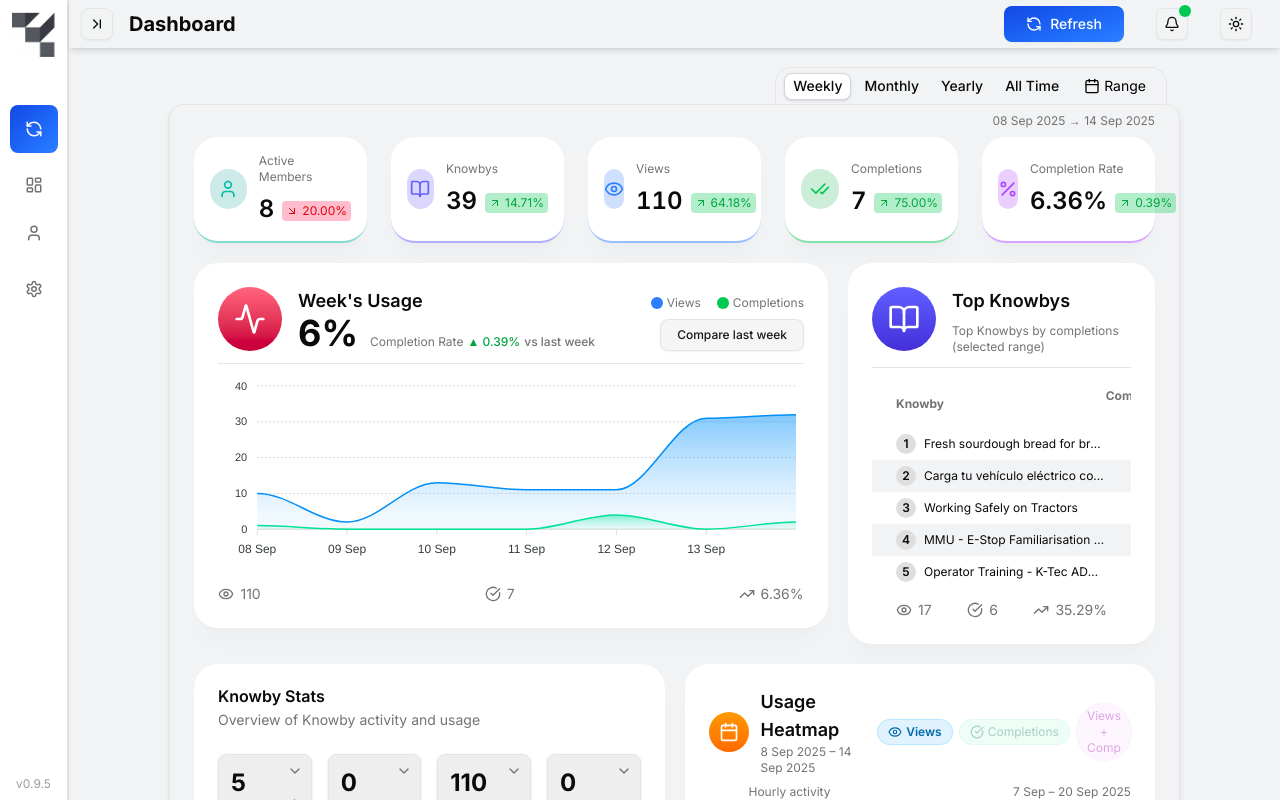
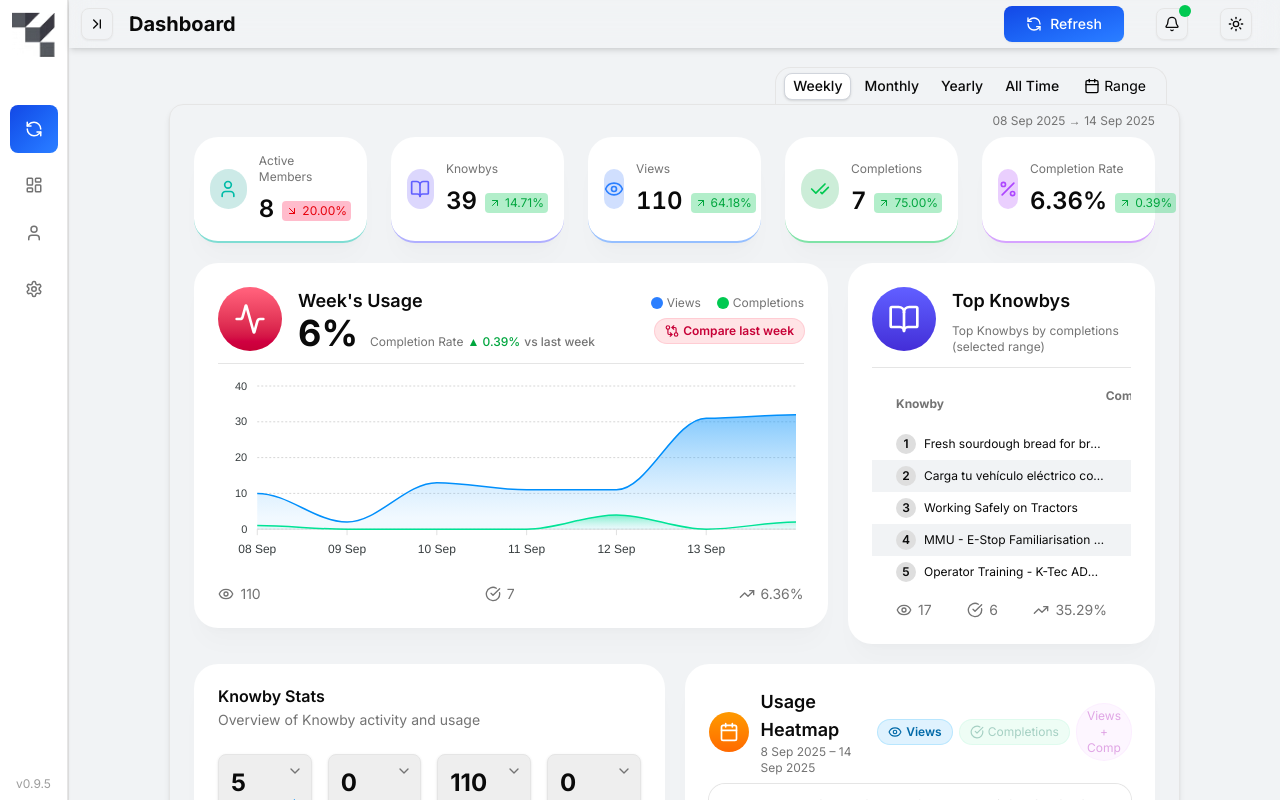
Before and after one commit to GladWrap85/NextJS-Knowby-Dashboard, a Next.js app: page / in a window 1280 px wide. Built offline with nearby package versions, Linux system fonts and the light colour scheme.

Commit message:
fix for weekly heatmap view + matching button for line plot compare

```diff
--- a/components/Cards/TodaysUsageCard.tsx
+++ b/components/Cards/TodaysUsageCard.tsx
@@ -7,7 +7,7 @@
 import { useEffect, useState, useMemo } from "react";
 import { Card, CardContent, CardFooter } from "@/components/ui/card";
 import { useDarkMode } from "@/components/NivoWrapper";
-import { Eye, CheckCircle, TrendingUp, Activity } from "lucide-react";
+import { Eye, CheckCircle, TrendingUp, Activity, LucideGitCompareArrows } from "lucide-react";
 import {
   Tooltip,
   TooltipContent,
@@ -574,14 +574,15 @@ export default function TodaysUsageCard({ selectedDateRange }: TodaysUsageCardPr
               </div>
             </div>
 
-            <Button
-              type="button" variant={"secondary"}
+            <button
               onClick={() => setShowCompare(v => !v)}
-              className="text-xs h-8 w-auto rounded-md border hover:bg-muted transition-colors"
+              className={`inline-flex text-xs font-semibold items-center gap-1 rounded-full px-2.5 py-1 ring-1 transition
+              ${"bg-rose-100 text-rose-700 ring-rose-200 hover:bg-rose-200 dark:bg-rose-500/20 dark:text-rose-300 dark:ring-white/10 hover:dark:bg-rose-500/50"}`}
               title={`Toggle comparison with ${compareLabel}`}
             >
+              <LucideGitCompareArrows className="h-3.5 w-3.5" />
               {showCompare ? "Hide Compare" : `Compare ${compareLabel}`}
-            </Button>
+            </button>
           </div>
 
         </div>
--- a/components/cal-heatmap.tsx
+++ b/components/cal-heatmap.tsx
@@ -48,6 +48,32 @@ function parseCsvDate(ds?: string): Date | null {
 const dayKey = (d: Date) =>
   `${d.getFullYear()}-${String(d.getMonth() + 1).padStart(2, "0")}-${String(d.getDate()).padStart(2, "0")}`;
 const hourKey = (d: Date) => `${dayKey(d)}|${String(d.getHours()).padStart(2, "0")}`;
+
+// 9 equal bins across 24h (~160 min each)
+const WEEKLY_BINS = 9;
+type TimeBin = { startMin: number; endMin: number; label: string };
+
+// e.g. 0 -> "00:00", 160 -> "02:40"
+function fmtHM(totalMin: number) {
+  const m = Math.min(totalMin, 24 * 60); // clamp at 24:00
+  const hh = Math.floor(m / 60);
+  const mm = m % 60;
+  return `${String(hh).padStart(2, "0")}:${String(mm).padStart(2, "0")}`;
+}
+
+function buildTimeBins(n = WEEKLY_BINS): TimeBin[] {
+  const minutesPerBin = (24 * 60) / n; // 1440 / 9 = 160
+  const bins: TimeBin[] = [];
+  for (let i = 0; i < n; i++) {
+    const startMin = Math.round(i * minutesPerBin);
+    const endMin = i === n - 1 ? 24 * 60 : Math.round((i + 1) * minutesPerBin);
+    bins.push({ startMin, endMin, label: `${fmtHM(startMin)}–${fmtHM(endMin)}` });
+  }
+  return bins;
+}
+
+const TIME_BINS = buildTimeBins(WEEKLY_BINS);
+
 
 function clampRange(from: Date, to: Date) {
   const start = new Date(from.getFullYear(), from.getMonth(), from.getDate(), 0, 0, 0, 0);
@@ -134,20 +160,34 @@ export default function UsageHeatmap({ selectedDateRange }: Props) {
 
   /* ---------- data shapes (guarded; cheap when !ready) ---------- */
   const weekly = useMemo(() => {
-    if (!ready) return { days: [] as Date[], grid: [] as number[][], max: 0 };
+    if (!ready) return { days: [] as Date[], grid: [] as number[][], max: 0, bins: TIME_BINS };
+
     const days = eachDayOfInterval({ start, end }).slice(0, 14);
-    const grid: number[][] = Array.from({ length: 24 }, () => Array(days.length).fill(0));
+    const rows = TIME_BINS.length;
+    const grid: number[][] = Array.from({ length: rows }, () => Array(days.length).fill(0));
     let max = 0;
+
+    // For each day/each bin, sum all hour buckets whose hour start falls inside the bin range
     for (let c = 0; c < days.length; c++) {
+      const d = days[c];
+      for (let r = 0; r < rows; r++) {
+        const bin = TIME_BINS[r];
+        let sum = 0;
         for (let h = 0; h < 24; h++) {
-        const t = new Date(days[c].getFullYear(), days[c].getMonth(), days[c].getDate(), h);
-        const v = hourCount(t);
-        grid[h][c] = v;
-        if (v > max) max = v;
+          const hourStartMin = h * 60;
+          if (hourStartMin >= bin.startMin && hourStartMin < bin.endMin) {
+            const t = new Date(d.getFullYear(), d.getMonth(), d.getDate(), h);
+            sum += hourCount(t);
           }
         }
-    return { days, grid, max };
+        grid[r][c] = sum;
+        if (sum > max) max = sum;
+      }
+    }
+
+    return { days, grid, max, bins: TIME_BINS };
   }, [start.getTime(), end.getTime(), metric, counts, ready]);
+
 
   const months = useMemo(() => {
     if (!ready) return [] as { monthStart: Date; days: Date[]; max: number }[];
@@ -259,42 +299,65 @@ export default function UsageHeatmap({ selectedDateRange }: Props) {
         {/* WEEKLY (<=14 days): hours × day */}
         {mode === "weekly" && (
           <>
-            <div className="mb-2 flex items-center justify-between text-xs text-muted-foreground">
-              <span className="pl-10">Hourly activity</span>
-              <span>
-                {format(startOfWeek(start), "d MMM")} – {format(endOfWeek(end), "d MMM yyyy")}
-              </span>
+            <div className="overflow-x-auto rounded-2xl ring-1 ring-black/10 dark:ring-white/10 p-3 bg-white/60 dark:bg-black/10">
+              <div
+                className="grid"
+                style={{
+                  // +1 for time label column
+                  gridTemplateColumns: `auto repeat(${weekly.days.length}, minmax(1.5rem, 1fr))`,
+                  gridTemplateRows: `auto repeat(${weekly.bins.length}, 1fr)`,
+                  gap: 4,
+                }}
+              >
+                {/* top-left blank cell */}
+                <div />
+
+                {/* day headers */}
+                {weekly.days.map((d, c) => (
+                  <div
+                    key={`head-${c}`}
+                    className="text-center text-[11px] text-muted-foreground"
+                    style={{ gridColumn: c + 2, gridRow: 1 }}
+                  >
+                    {format(d, "EEE d")}
                   </div>
-            <div className="grid grid-cols-[auto,1fr] gap-2">
-              <div className="grid grid-rows-24 gap-1 pr-2">
-                {Array.from({ length: 24 }, (_, h) => (
-                  <div key={h} className="h-6 text-[10px] text-muted-foreground/80">{h}:00</div>
                 ))}
+
+                {/* time labels (first column) */}
+                {weekly.bins.map((b, r) => (
+                  <div
+                    key={`lbl-${r}`}
+                    className="text-[10px] text-muted-foreground/80 flex items-center"
+                    style={{ gridColumn: 1, gridRow: r + 2 }}
+                  >
+                    {b.label}
                   </div>
-              <div className="overflow-x-auto rounded-2xl ring-1 ring-black/10 dark:ring-white/10 p-3 bg-white/60 dark:bg-black/10">
-                <div className="grid" style={{ gridTemplateColumns: `repeat(${weekly.days.length}, minmax(1.5rem,1fr))`, gap: 4 }}>
-                  {weekly.days.map((d, c) => (
-                    <div key={c} className="flex flex-col">
-                      <div className="mb-1 text-center text-[11px] text-muted-foreground">{format(d, "EEE d")}</div>
-                      <div className="grid grid-rows-24 gap-1">
-                        {Array.from({ length: 24 }, (_, r) => {
+                ))}
+
+                {/* heatmap cells */}
+                {weekly.days.map((d, c) =>
+                  weekly.bins.map((bin, r) => {
                     const v = weekly.grid[r][c];
-                          const t = new Date(d.getFullYear(), d.getMonth(), d.getDate(), r);
+                    const midMin = Math.floor((bin.startMin + bin.endMin) / 2);
+                    const hh = Math.floor(midMin / 60);
+                    const mm = midMin % 60;
+                    const t = new Date(d.getFullYear(), d.getMonth(), d.getDate(), hh, mm);
                     return (
-                            <Tooltip key={r}>
+                      <Tooltip key={`${c}-${r}`}>
                         <TooltipTrigger asChild>
-                                <div className={`h-6 w-6 rounded-md ${cellColor(v, weekly.max)} ring-1 ring-black/10 dark:ring-white/10`} />
+                          <div
+                            className={`h-5 w-5 rounded-md ${cellColor(v, weekly.max)} ring-1 ring-black/10 dark:ring-white/10`}
+                            style={{ gridColumn: c + 2, gridRow: r + 2 }}
+                          />
                         </TooltipTrigger>
                         <TooltipContent className="text-xs">
-                                {format(t, "EEE d MMM, HH:00")} — {v} {metric === "completions" ? "completion(s)" : metric === "views" ? "view(s)" : "event(s)"}
+                          {format(d, "EEE d MMM")} • {bin.label} — {v}{" "}
+                          {metric === "completions" ? "completion(s)" : metric === "views" ? "view(s)" : "event(s)"}
                         </TooltipContent>
                       </Tooltip>
                     );
-                        })}
-                      </div>
-                    </div>
-                  ))}
-                </div>
+                  })
+                )}
               </div>
             </div>
             <Legend />
```
Lines whose indentation alone changed are shown as unchanged.
